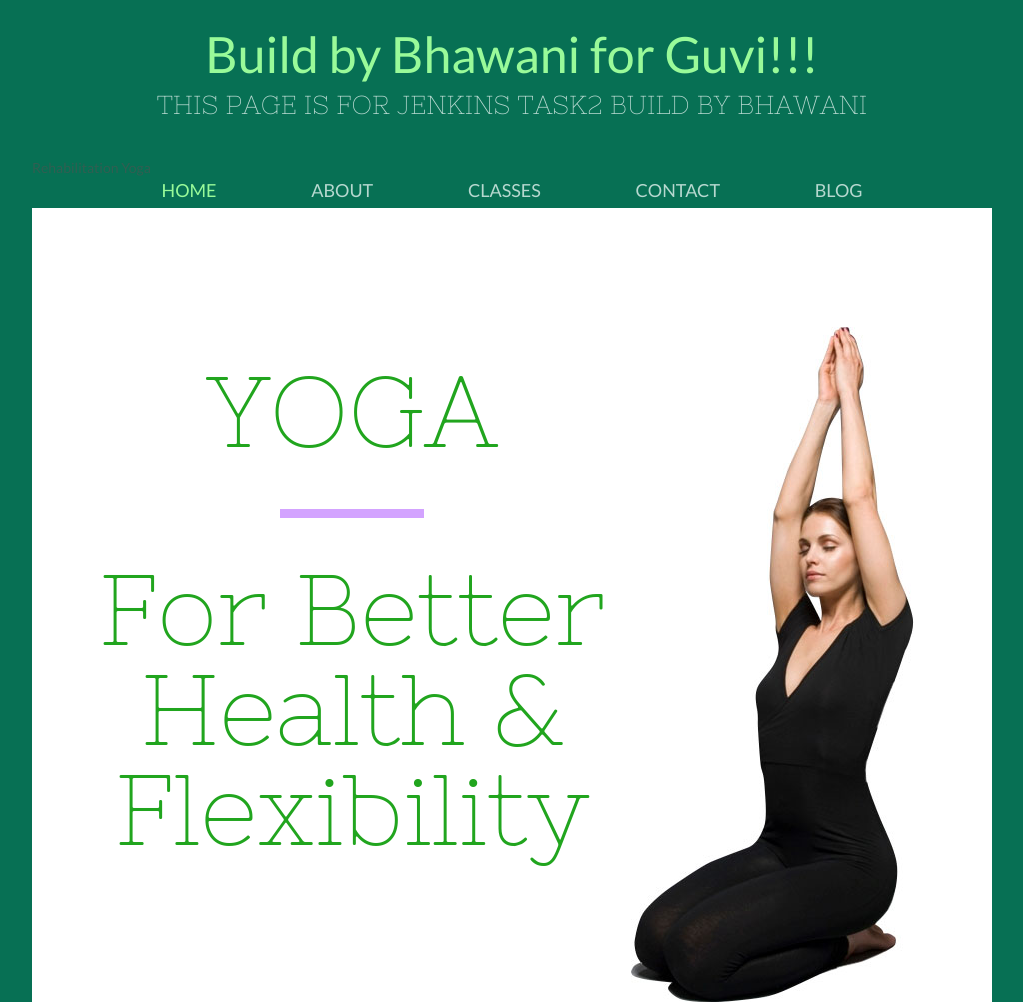
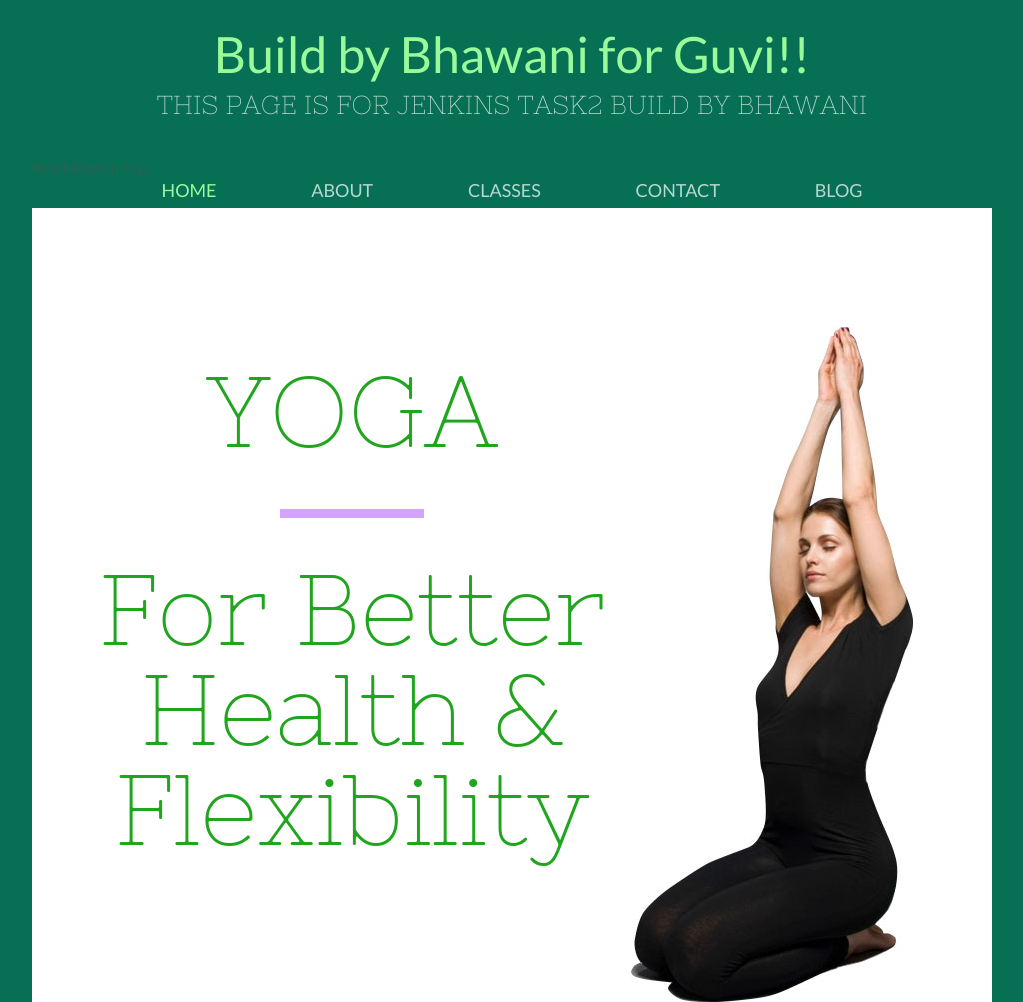
Before and after one commit to bhawanirajsinghranawat-ctrl/jenkinstask2, a plain HTML site: page rehabilitation-yoga/upload/index.html in a window 1280 px wide. Shown: the top 1002 px of the page, without its empty margins (128-1151 px from the left). Drawn offline with Linux system fonts and the light colour scheme.

```diff
--- a/rehabilitation-yoga/upload/index.html
+++ b/rehabilitation-yoga/upload/index.html
@@ -11,7 +11,7 @@
 </head>
 <body>
 	<div id="header">
-		<h1><a href="index.html">Build by Bhawani for Guvi!!!
+		<h1><a href="index.html">Build by Bhawani for Guvi!!
 			<span>This page is for jenkins task2 build by Bhawani</span></a></h1>
 			<span>Rehabilitation Yoga</span></a></h1>
 		<ul id="navigation">
```
